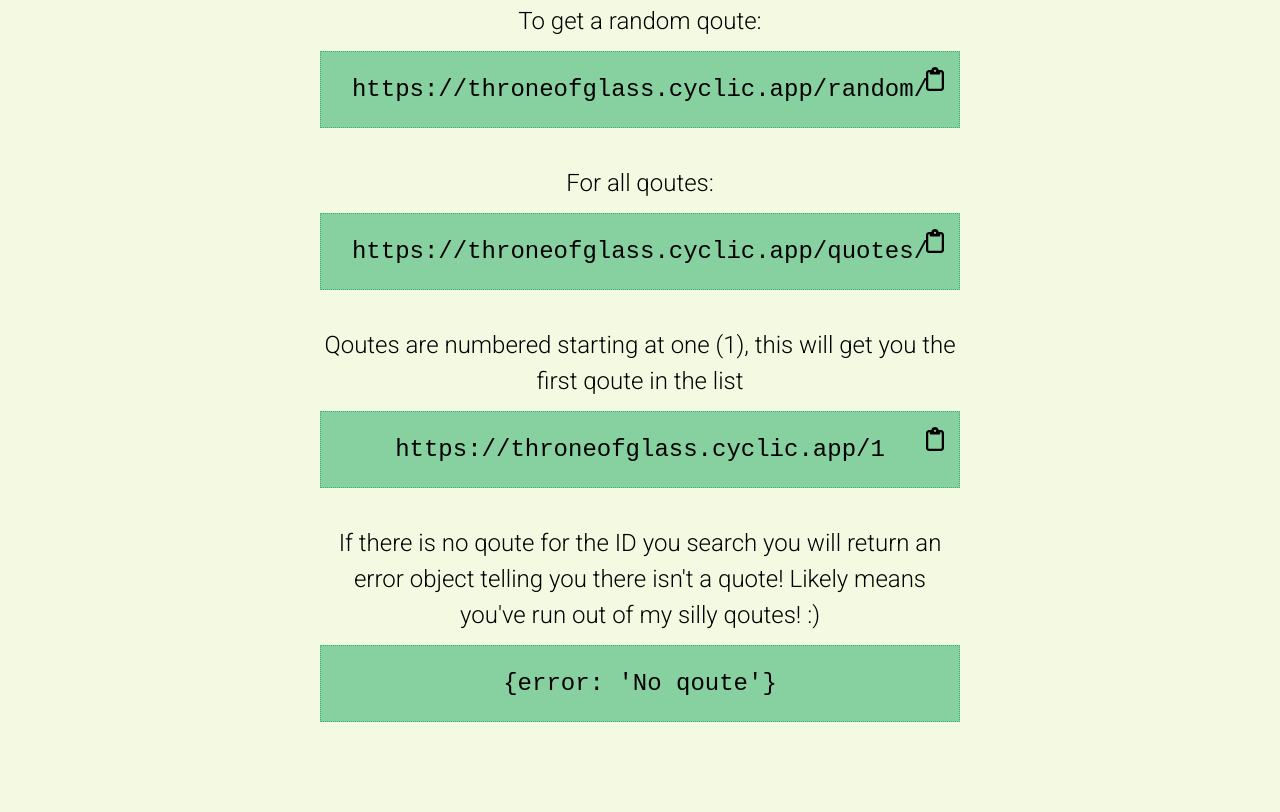
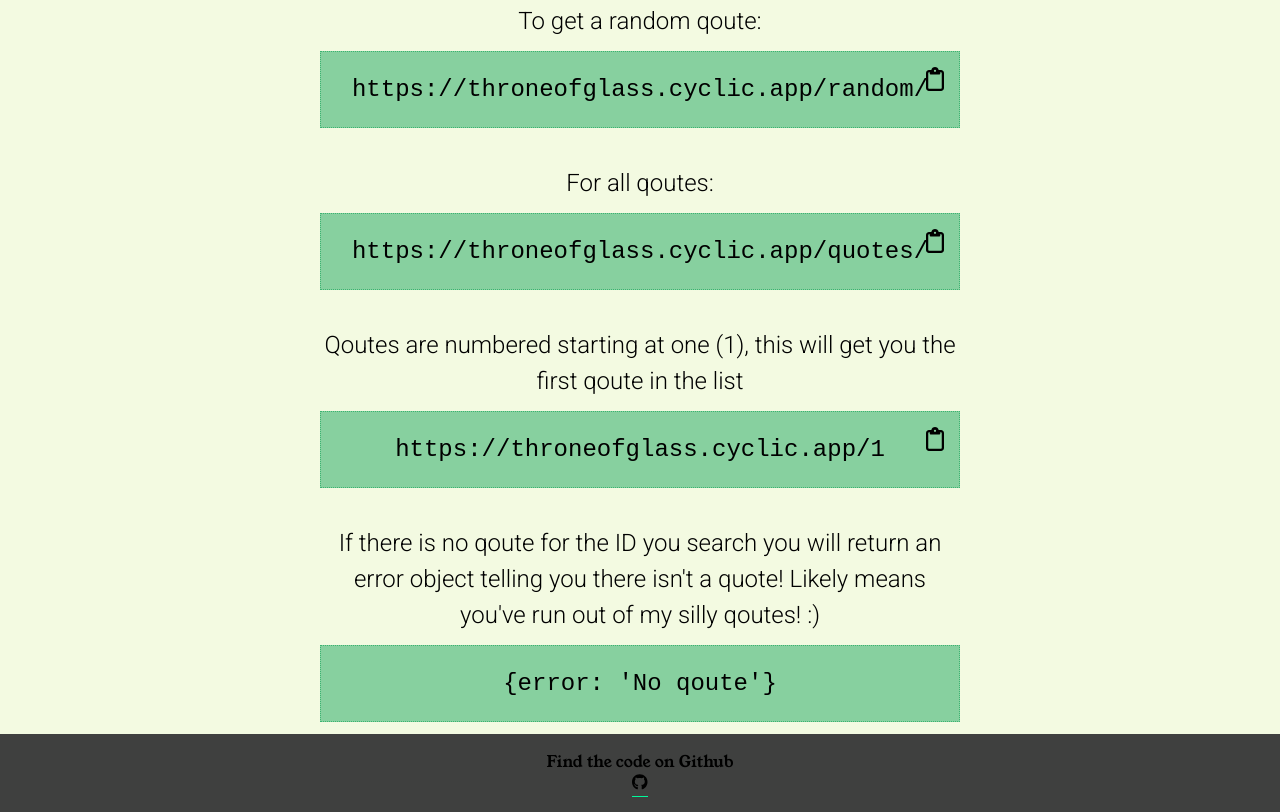
Before and after one commit to ofthewildfire/throne-of-glass-mini-qoutes-api, a website: page index.html in a window 1280 px wide. Shown: the part 365-1177 px from the top of the page. Before the commit the page ends 1099 px from the top, so only its background shows below. Drawn offline with Linux system fonts and the light colour scheme; no server answers.

Commit message:
added footer and github link

```diff
--- a/index.html
+++ b/index.html
@@ -79,6 +79,16 @@
       </section>
    </main>
 
+   <footer>
+      <p>Find the code on Github</p>
+      <a href="https://github.com/ofthewildfire" target="_blank" rel="noopener noreferrer">
+         <svg xmlns="http://www.w3.org/2000/svg" height="1em" viewBox="0 0 496 512">
+            <!--! Font Awesome Free 6.4.2 by @fontawesome - https://fontawesome.com License - https://fontawesome.com/license (Commercial License) Copyright 2023 Fonticons, Inc. -->
+            <path
+               d="M165.9 397.4c0 2-2.3 3.6-5.2 3.6-3.3.3-5.6-1.3-5.6-3.6 0-2 2.3-3.6 5.2-3.6 3-.3 5.6 1.3 5.6 3.6zm-31.1-4.5c-.7 2 1.3 4.3 4.3 4.9 2.6 1 5.6 0 6.2-2s-1.3-4.3-4.3-5.2c-2.6-.7-5.5.3-6.2 2.3zm44.2-1.7c-2.9.7-4.9 2.6-4.6 4.9.3 2 2.9 3.3 5.9 2.6 2.9-.7 4.9-2.6 4.6-4.6-.3-1.9-3-3.2-5.9-2.9zM244.8 8C106.1 8 0 113.3 0 252c0 110.9 69.8 205.8 169.5 239.2 12.8 2.3 17.3-5.6 17.3-12.1 0-6.2-.3-40.4-.3-61.4 0 0-70 15-84.7-29.8 0 0-11.4-29.1-27.8-36.6 0 0-22.9-15.7 1.6-15.4 0 0 24.9 2 38.6 25.8 21.9 38.6 58.6 27.5 72.9 20.9 2.3-16 8.8-27.1 16-33.7-55.9-6.2-112.3-14.3-112.3-110.5 0-27.5 7.6-41.3 23.6-58.9-2.6-6.5-11.1-33.3 2.6-67.9 20.9-6.5 69 27 69 27 20-5.6 41.5-8.5 62.8-8.5s42.8 2.9 62.8 8.5c0 0 48.1-33.6 69-27 13.7 34.7 5.2 61.4 2.6 67.9 16 17.7 25.8 31.5 25.8 58.9 0 96.5-58.9 104.2-114.8 110.5 9.2 7.9 17 22.9 17 46.4 0 33.7-.3 75.4-.3 83.6 0 6.5 4.6 14.4 17.3 12.1C428.2 457.8 496 362.9 496 252 496 113.3 383.5 8 244.8 8zM97.2 352.9c-1.3 1-1 3.3.7 5.2 1.6 1.6 3.9 2.3 5.2 1 1.3-1 1-3.3-.7-5.2-1.6-1.6-3.9-2.3-5.2-1zm-10.8-8.1c-.7 1.3.3 2.9 2.3 3.9 1.6 1 3.6.7 4.3-.7.7-1.3-.3-2.9-2.3-3.9-2-.6-3.6-.3-4.3.7zm32.4 35.6c-1.6 1.3-1 4.3 1.3 6.2 2.3 2.3 5.2 2.6 6.5 1 1.3-1.3.7-4.3-1.3-6.2-2.2-2.3-5.2-2.6-6.5-1zm-11.4-14.7c-1.6 1-1.6 3.6 0 5.9 1.6 2.3 4.3 3.3 5.6 2.3 1.6-1.3 1.6-3.9 0-6.2-1.4-2.3-4-3.3-5.6-2z" />
+         </svg>
+      </a>
+   </footer>
 
    <script src="main.js"></script>
 </body>
--- a/public/style.css
+++ b/public/style.css
@@ -94,3 +94,9 @@ h2 {
    color: var(--rose-quartz);
    font-size: 2rem;
 }
+
+footer {
+   background-color: var(--onyx);
+   padding: 1em 2em;
+   text-align: center;
+}
```
